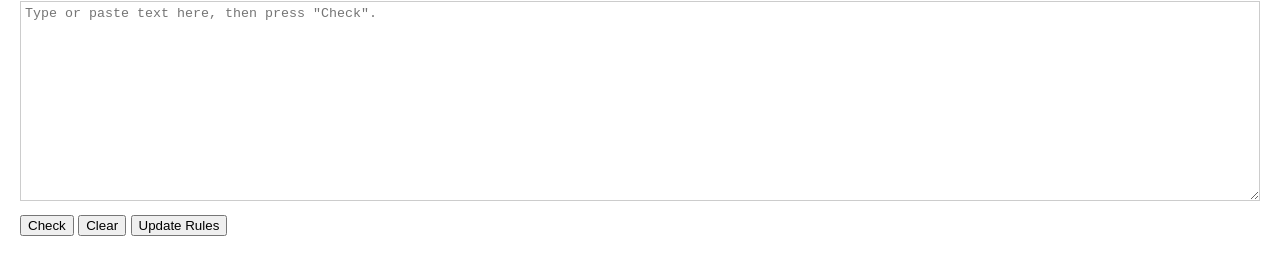
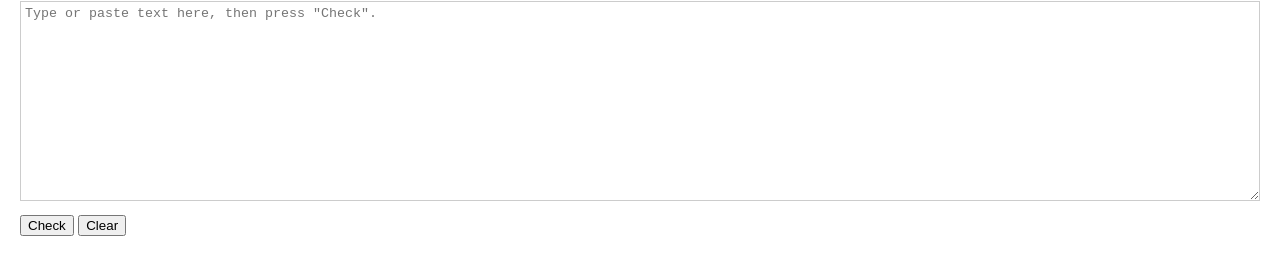
Before and after one commit to shiryay/checker, a plain HTML site: page index.html in a window 1280 px wide. Shown: the part 79-354 px from the top of the page. Drawn offline with Linux system fonts and the light colour scheme.

Commit message:
removed update functionality

```diff
--- a/check.js
+++ b/check.js
@@ -96,32 +96,3 @@ function clearText() {
   textInput.value = '';
   textInput.focus();
 }
-
-// Updating rules from github
-function updateRules() {
-  const url = 'https://raw.githubusercontent.com/shiryay/FileValidator/refs/heads/master/FileValidator/rules.cfg';
-
-  fetch(url)
-    .then(response => {
-      if (!response.ok) {
-        throw new Error('Network response was not ok: ' + response.status);
-      }
-      return response.text();
-    })
-    .then(text => {
-      const blob = new Blob([text], { type: 'text/plain' });
-      const blobUrl = URL.createObjectURL(blob);
-
-      const a = document.createElement('a');
-      a.href = blobUrl;
-      a.download = 'rules.cfg'; // user will be prompted where to save
-      document.body.appendChild(a);
-      a.click();
-      document.body.removeChild(a);
-      URL.revokeObjectURL(blobUrl);
-    })
-    .catch(err => {
-      console.error('Error updating rules.cfg:', err);
-      alert('Failed to update rules.cfg. See console for details.');
-    });
-}
--- a/index.html
+++ b/index.html
@@ -16,7 +16,6 @@
     <div style="margin-top:10px;">
       <button type="button" onclick="checkText()">Check</button>
       <button type="button" onclick="clearText()">Clear</button>
-      <button type="button" onclick="updateRules()">Update Rules</button>
     </div>
   </form>
 
```
